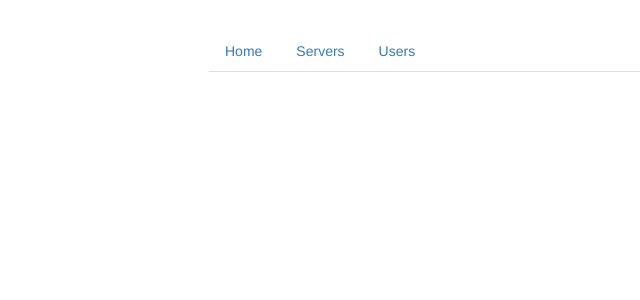
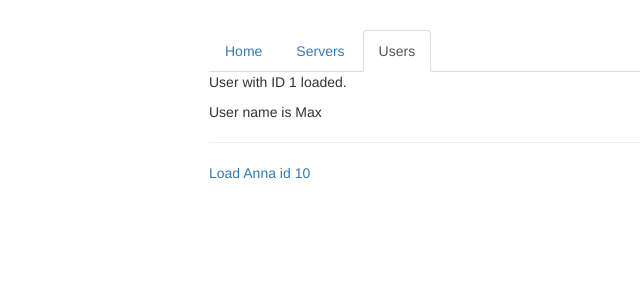
Before and after one commit to verstun/routing-start, an Angular app: page /users/1/Max in a window 1280 px wide. Before the commit this address led to /. Shown: the top 300 px of the page, without its empty margins (56-696 px from the left). Built offline with nearby package versions, Linux system fonts and the light colour scheme.

Commit message:
fetching route parameters

```diff
--- a/src/app/app.module.ts
+++ b/src/app/app.module.ts
@@ -16,6 +16,7 @@
 const appRoutes: Routes = [
   { path: '', component: HomeComponent },
   { path: 'users', component: UsersComponent },
+  { path: 'users/:id/:name', component: UserComponent },
   { path: 'servers', component: ServersComponent },
 ]
 
--- a/src/app/servers/servers.component.html
+++ b/src/app/servers/servers.component.html
@@ -10,6 +10,7 @@
     </div>
   </div>
   <div class="col-xs-12 col-sm-4">
+    <button class="btn btn-primary" (click)="onReload()"></button>
     <app-edit-server></app-edit-server>
     <hr>
     <app-server></app-server>
--- a/src/app/servers/servers.component.ts
+++ b/src/app/servers/servers.component.ts
@@ -1,4 +1,6 @@
 import { Component, OnInit } from '@angular/core';
+import { Router, ActivatedRoute } from '@angular/router';
+
 import { ServersService } from './servers.service';
 
 @Component({
@@ -9,10 +11,12 @@
 export class ServersComponent implements OnInit {
   private servers: {id: number, name: string, status: string}[] = [];
 
-  constructor(private serversService: ServersService) { }
+  constructor(private serversService: ServersService, private router: Router, private route: ActivatedRoute) { }
 
   ngOnInit() {
     this.servers = this.serversService.getServers();
   }
-
+  onReload(){
+    //this.router.navigate(['/servers'], {relativeTo: this.route});
+  }
 }
--- a/src/app/users/user/user.component.html
+++ b/src/app/users/user/user.component.html
@@ -1,2 +1,4 @@
-<p>User with ID _ID_ loaded.</p>
-<p>User name is _NAME_</p>
+<p>User with ID {{ user.id }} loaded.</p>
+<p>User name is {{ user.name }}</p>
+<hr>
+<a [routerLink]="['/users', 10, 'Anna']">Load Anna id 10</a>
--- a/src/app/users/user/user.component.ts
+++ b/src/app/users/user/user.component.ts
@@ -1,4 +1,5 @@
 import { Component, OnInit } from '@angular/core';
+import { ActivatedRoute, Params } from '@angular/router';
 
 @Component({
   selector: 'app-user',
@@ -8,9 +9,20 @@
 export class UserComponent implements OnInit {
   user: {id: number, name: string};
 
-  constructor() { }
+  constructor(private route: ActivatedRoute) { }
 
   ngOnInit() {
+    this.user = {
+      id: this.route.snapshot.params['id'],
+      name: this.route.snapshot.params['name']
+    };
+    this.route.params
+      .subscribe(
+        (params: Params) => {
+          this.user.id = params['id'],
+          this.user.name = params['name']
+        }
+    )
   }
 
 }
```
